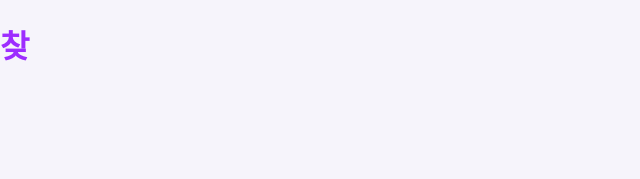
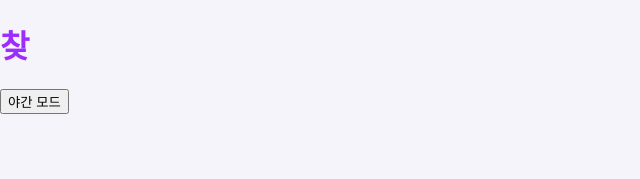
Before and after one commit to jamm-king/chat, a React (Vite) app in the folder frontend/: page / in a window 1280 px wide. Shown: the top 179 px of the page, without its empty margins (0-640 px from the left). Built offline with nearby package versions, Linux system fonts and the light colour scheme.

Commit message:
feat(frontend): add theme toggle button

```diff
--- a/frontend/src/App.tsx
+++ b/frontend/src/App.tsx
@@ -1,3 +1,8 @@
+import ThemeToggle from "./components/ThemeToggle";
+
 export default function App() {
-  return <h1>찾</h1>;
+  return(<>
+   <h1>찾</h1>
+   <ThemeToggle/>
+  </>)
 }
--- /dev/null
+++ b/frontend/src/components/ThemeToggle.tsx
@@ -0,0 +1,17 @@
+import { useState } from 'react'
+
+export default function ThemeToggle () {
+    //야간모드 전환 단추//
+    const [dark, setDark] = useState(false);
+
+    const toggle = ()=>{
+        const next = !dark;
+        setDark(next);
+        document.documentElement.dataset.theme = next ? "dark":"light"
+    }
+  return (
+    <button type="button" onClick={toggle}>
+        {dark ? "밝은 모드" : "야간 모드"}
+    </button>
+  )
+}
```
